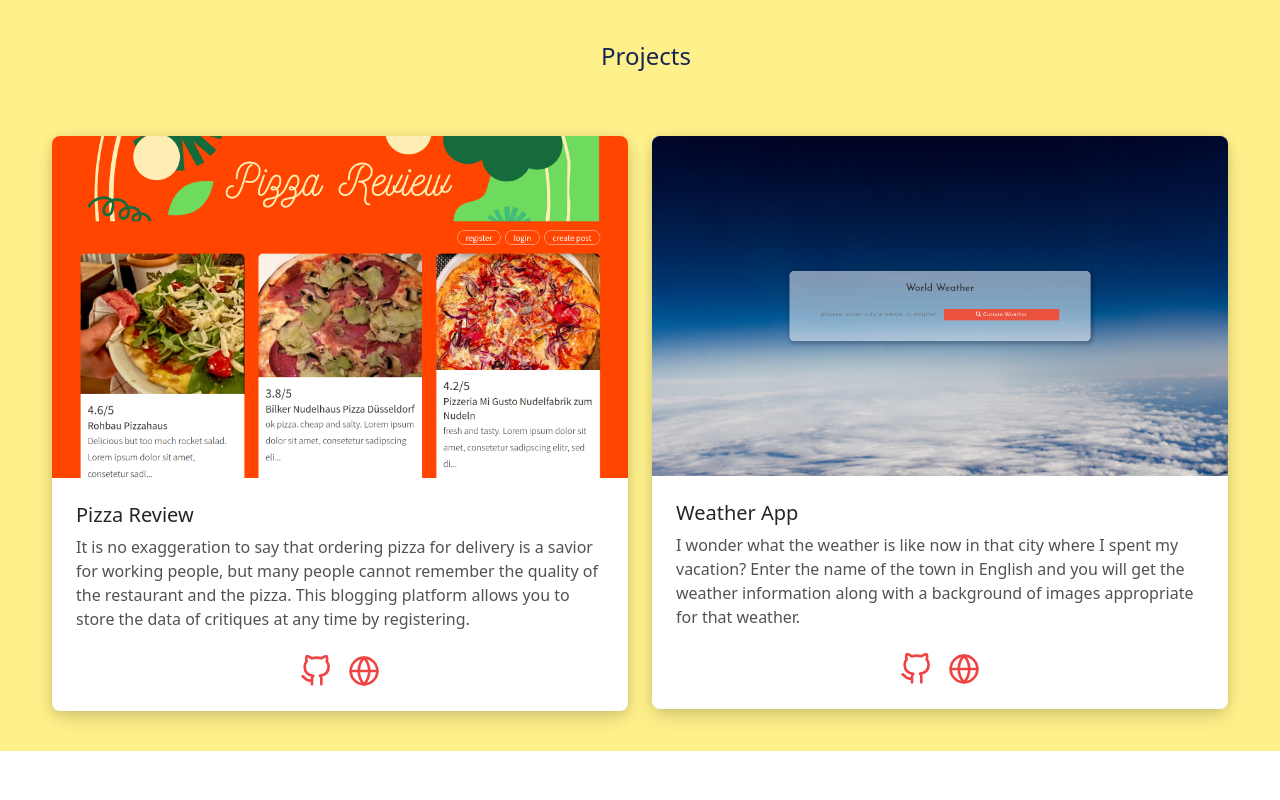
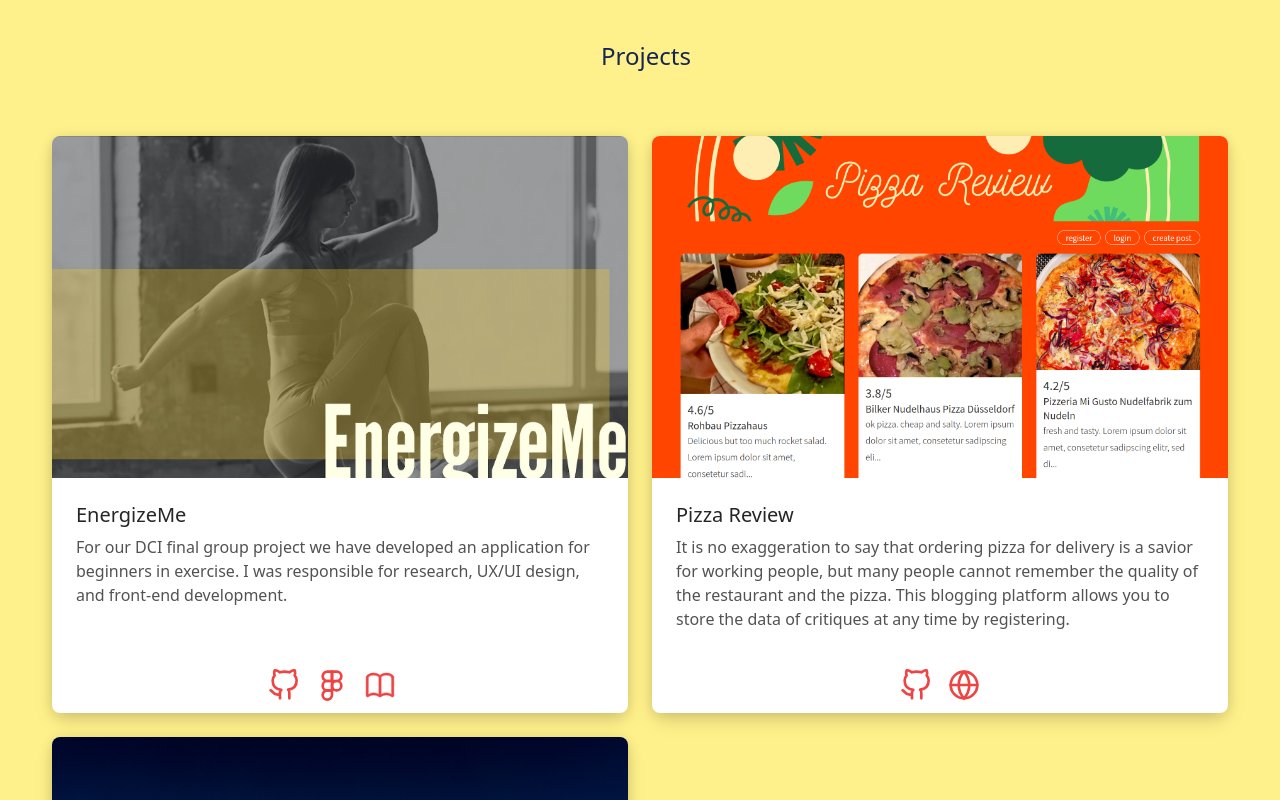
Before and after one commit to nao-nkgw/portfolio-nao-nkgw, a React (Vite) app: page / in a window 1280 px wide. Shown: the part 780-1580 px from the top of the page. Built offline with nearby package versions, Linux system fonts and the light colour scheme.

Commit message:
uploaded_EnergizeMe

```diff
--- a/src/App.jsx
+++ b/src/App.jsx
@@ -109,11 +109,94 @@ function App() {
               <a href="#!">
                 <img
                   className="rounded-t-lg"
+                  src="./img/energizeMe.png"
+                  alt="energizeMe"
+                />
+              </a>
+              <div className="relative p-6 md:h-[290px] xl:h-[235px]">
+                <h5 className="mb-2 text-xl font-medium leading-tight text-neutral-800 dark:text-gray-700">
+                  EnergizeMe
+                </h5>
+                <p className="mb-4 text-base text-neutral-600 dark:text-gray-700">
+                  For our DCI final group project we have developed an
+                  application for beginners in exercise. I was responsible for
+                  research, UX/UI design, and front-end development.
+                </p>
+
+                <div className="absolute bottom-3 right-0 flex container mx-auto justify-center">
+                  <a
+                    href="https://github.com/Raum7-Final-Project/EnergizeMe"
+                    target="blank"
+                  >
+                    <svg
+                      className="h-8 w-8 text-red-500 mr-4 hover:text-rose-800 hover:scale-110 hover:duration-200"
+                      viewBox="0 0 24 24"
+                      fill="none"
+                      stroke="currentColor"
+                      strokeWidth="2"
+                      strokeLinecap="round"
+                      strokeLinejoin="round"
+                    >
+                      {" "}
+                      <path d="M9 19c-5 1.5-5-2.5-7-3m14 6v-3.87a3.37 3.37 0 0 0-.94-2.61c3.14-.35 6.44-1.54 6.44-7A5.44 5.44 0 0 0 20 4.77 5.07 5.07 0 0 0 19.91 1S18.73.65 16 2.48a13.38 13.38 0 0 0-7 0C6.27.65 5.09 1 5.09 1A5.07 5.07 0 0 0 5 4.77a5.44 5.44 0 0 0-1.5 3.78c0 5.42 3.3 6.61 6.44 7A3.37 3.37 0 0 0 9 18.13V22" />
+                    </svg>{" "}
+                  </a>
+                  <a
+                    href="https://www.figma.com/proto/oiWRv5Exq2HZY6IaAZTmah/%E7%84%A1%E9%A1%8C?node-id=2-1281&starting-point-node-id=2%3A1281&t=icsijlIc8zwTaF1r-1"
+                    target="blank"
+                  >
+                    <svg
+                      className="h-8 w-8 text-red-500 mr-4 hover:text-rose-800 hover:scale-110 hover:duration-200"
+                      width="24"
+                      height="24"
+                      viewBox="0 0 24 24"
+                      xmlns="http://www.w3.org/2000/svg"
+                      fill="none"
+                      stroke="currentColor"
+                      strokeWidth="2"
+                      strokeLinecap="round"
+                      strokeLinejoin="round"
+                    >
+                      <path d="M5 5.5A3.5 3.5 0 0 1 8.5 2H12v7H8.5A3.5 3.5 0 0 1 5 5.5z" />
+                      <path d="M12 2h3.5a3.5 3.5 0 1 1 0 7H12V2z" />
+                      <path d="M12 12.5a3.5 3.5 0 1 1 7 0 3.5 3.5 0 1 1-7 0z" />
+                      <path d="M5 19.5A3.5 3.5 0 0 1 8.5 16H12v3.5a3.5 3.5 0 1 1-7 0z" />
+                      <path d="M5 12.5A3.5 3.5 0 0 1 8.5 9H12v7H8.5A3.5 3.5 0 0 1 5 12.5z" />
+                    </svg>
+                  </a>
+
+                  <a
+                    href="https://drive.google.com/file/d/1ysmDFcXFujgApkyPl9q2hmfwpdxM_9wn/view?usp=sharing"
+                    target="blank"
+                  >
+                    <svg
+                      className="h-8 w-8 text-red-500 mr-4 hover:text-rose-800 hover:scale-110 hover:duration-200"
+                      height="56"
+                      viewBox="0 0 56 56"
+                      width="56"
+                      xmlns="http://www.w3.org/2000/svg"
+                      fill="currentColor"
+                      stroke="currentColor"
+                      strokeWidth="1"
+                      strokeLinecap="round"
+                      strokeLinejoin="round"
+                    >
+                      <path d="m28.0118 11.3945c-1.8047-2.25-6.2344-4.2422-11.1563-4.2422-6.5156 0-11.7656 3.3516-13.0547 6.4922v32.7422c0 1.7813 1.1719 2.461 2.4375 2.461 1.0313 0 1.6172-.3047 2.25-.7969 1.336-1.1485 4.0313-2.6953 8.3672-2.6953 4.3125 0 7.3359 1.5 8.5078 2.5547.6094.4921 1.3594.9375 2.6485.9375 1.2656 0 1.9922-.4922 2.625-.9375 1.2422-.9844 4.1953-2.5547 8.5078-2.5547 4.3359 0 7.0546 1.5703 8.3674 2.6953.6326.4922 1.2187.7969 2.2497.7969 1.2658 0 2.4375-.6797 2.4375-2.461v-32.7422c-1.2888-3.1406-6.539-6.4922-13.0546-6.4922-4.9219 0-9.3516 1.9922-11.1328 4.2422zm-20.4375 3.375c.539-1.4531 3.9375-4.0781 9.2812-4.0781 5.3203 0 8.7891 2.6484 9.2578 4.0781v29.6485c-2.2265-1.6641-5.625-2.6016-9.2578-2.6016-3.6563 0-7.0547.9375-9.2812 2.6953zm40.8516 0v29.7422c-2.2267-1.7578-5.6251-2.6953-9.2813-2.6953-3.6328 0-7.0313.9375-9.2578 2.6016v-29.6485c.4687-1.4297 3.9375-4.0781 9.2578-4.0781 5.3437 0 8.7422 2.625 9.2813 4.0781z" />
+                    </svg>
+                  </a>
+                </div>
+              </div>
+            </div>
+
+            <div className="mx-3 mt-6 flex flex-col self-start rounded-lg bg-white shadow-[0_2px_15px_-3px_rgba(0,0,0,0.2),0_10px_20px_-2px_rgba(0,0,0,0.1)] dark:bg-white sm:shrink-0 sm:grow sm:basis-0">
+              <a href="#!">
+                <img
+                  className="rounded-t-lg"
                   src="./img/pizzareview.png"
                   alt="pizzareview"
                 />
               </a>
-              <div className="p-6">
+              <div className="relative p-6 md:h-[290px] xl:h-[235px]">
                 <h5 className="mb-2 text-xl font-medium leading-tight text-neutral-800 dark:text-gray-700">
                   Pizza Review
                 </h5>
@@ -125,7 +208,7 @@ function App() {
                   any time by registering.
                 </p>
 
-                <div className="flex container mx-auto pt-2 justify-center">
+                <div className="absolute bottom-3 right-0 flex container mx-auto justify-center">
                   <a
                     href="https://github.com/nao-nkgw/mern-pizza-blog-frontend"
                     target="blank"
@@ -173,7 +256,7 @@ function App() {
                   alt="weatherapp"
                 />
               </a>
-              <div className="p-6">
+              <div className="relative p-6 md:h-[290px] xl:h-[235px]">
                 <h5 className="mb-2 text-xl font-medium leading-tight text-neutral-800 dark:text-gray-700">
                   Weather App
                 </h5>
@@ -184,7 +267,7 @@ function App() {
                   of images appropriate for that weather.
                 </p>
 
-                <div className="flex container mx-auto pt-2 justify-center">
+                <div className="absolute bottom-3 right-0 flex container mx-auto justify-center">
                   <a
                     href="https://github.com/nao-nkgw/weather-app"
                     target="blank"
```
Also changed, not shown: public/img/energizeMe.png (added), 1 other file (tests, documents, lock files or other folders).
